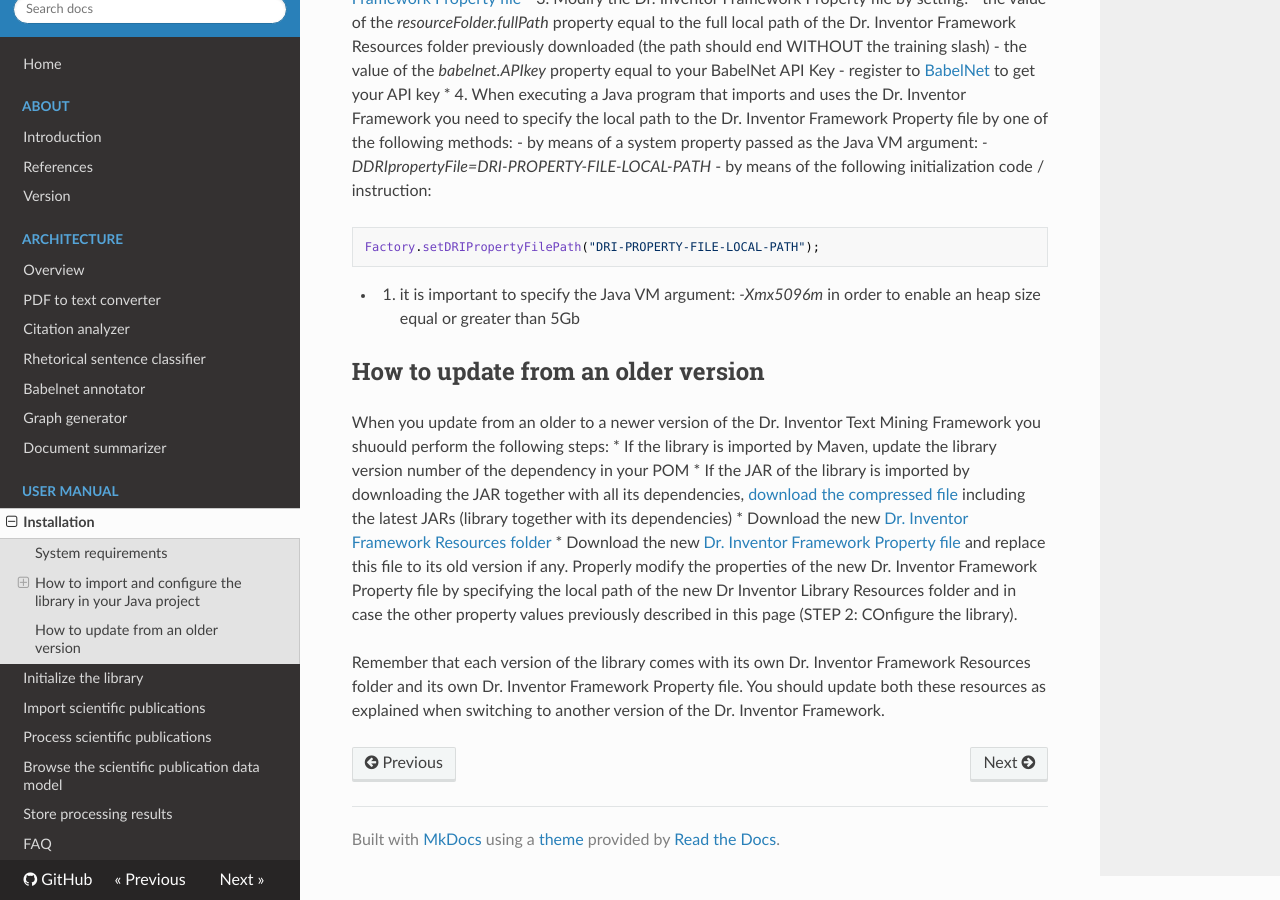
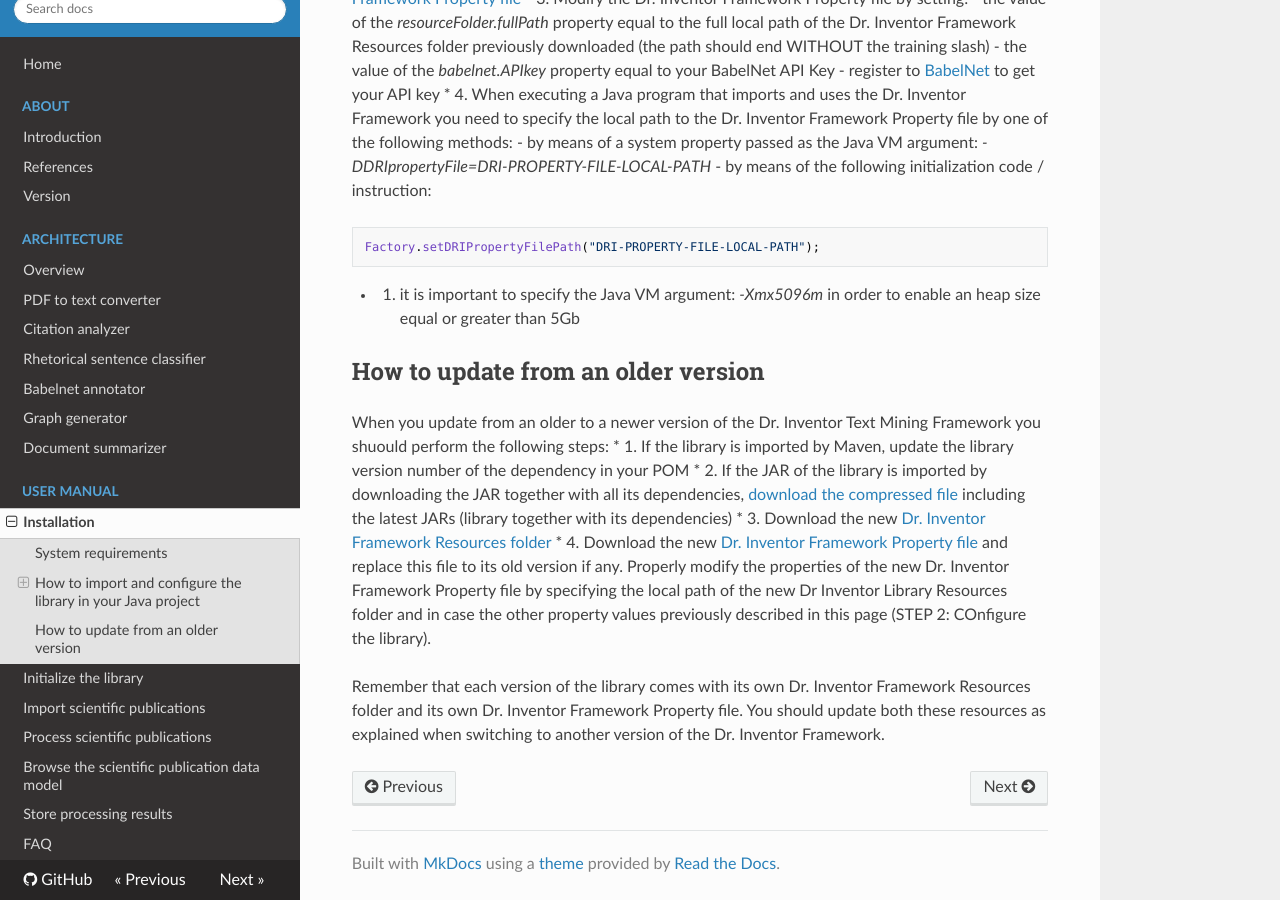
Before and after one commit to abe-iop/driframework, an MkDocs documentation site: the page built from doc/Installation.md, in a window 1280 px wide and 900 px high, scrolled down 1189 px. Built offline with MkDocs 1.6.1, drawn with Linux system fonts in a browser that asks for light colours; nearby versions of some CDN libraries; old or Windows-style settings are respelled for this version of MkDocs.

Commit message:
Update Installation.md

```diff
--- a/doc/Installation.md
+++ b/doc/Installation.md
@@ -59,9 +59,9 @@ Factory.setDRIPropertyFilePath("DRI-PROPERTY-FILE-LOCAL-PATH");
 
 ## How to update from an older version
 When you update from an older to a newer version of the Dr. Inventor Text Mining Framework you shuould perform the following steps:
-* If the library is imported by Maven, update the library version number of the dependency in your POM
-* If the JAR of the library is imported by downloading the JAR together with all its dependencies, [download the compressed file](http://backingdata.org/dri/library/latest/jarWithDeps.html) including the latest JARs (library together with its dependencies)
-* Download the new [Dr. Inventor Framework Resources folder](http://backingdata.org/dri/library/latest/resourceFolder.html)
-* Download the new [Dr. Inventor Framework Property file](http://backingdata.org/dri/library/latest/configurationFile.html) and replace this file to its old version if any. Properly modify the properties of the new Dr. Inventor Framework Property file by specifying the local path of the new Dr Inventor Library Resources folder and in case the other property values previously described in this page (STEP 2: COnfigure the library).
+* 1. If the library is imported by Maven, update the library version number of the dependency in your POM
+* 2. If the JAR of the library is imported by downloading the JAR together with all its dependencies, [download the compressed file](http://backingdata.org/dri/library/latest/jarWithDeps.html) including the latest JARs (library together with its dependencies)
+* 3. Download the new [Dr. Inventor Framework Resources folder](http://backingdata.org/dri/library/latest/resourceFolder.html)
+* 4. Download the new [Dr. Inventor Framework Property file](http://backingdata.org/dri/library/latest/configurationFile.html) and replace this file to its old version if any. Properly modify the properties of the new Dr. Inventor Framework Property file by specifying the local path of the new Dr Inventor Library Resources folder and in case the other property values previously described in this page (STEP 2: COnfigure the library).
 
 Remember that each version of the library comes with its own Dr. Inventor Framework Resources folder and its own Dr. Inventor Framework Property file. You should update both these resources as explained when switching to another version of the Dr. Inventor Framework.
```
